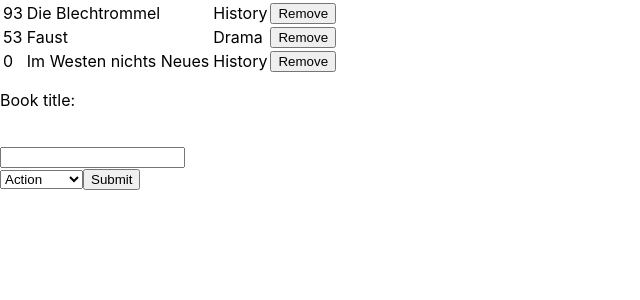
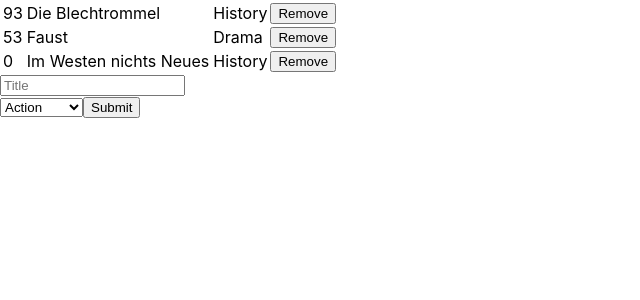
Before and after one commit to marcode95/bookstore, a React (Create React App) app: page / in a window 1280 px wide. Shown: the top 300 px of the page, without its empty margins (0-640 px from the left). Built offline with nearby package versions, Linux system fonts and the light colour scheme.

Commit message:
Change books to payload in line 20 of books.js (reducer) to fix bug, books can now be added

```diff
--- a/src/containers/BooksForm.js
+++ b/src/containers/BooksForm.js
@@ -32,11 +32,9 @@ const BooksForm = ({ createBook }) => {
   return (
     <div>
       <form method="POST" onSubmit={handleSubmit}>
-        <p>Book title:</p>
+        <input type="text" placeholder="Title" name="title" value={state.title} onChange={handleChange} required />
         <br />
-        <input type="text" id="bookTitle" name="title" value={state.title} onClick={handleChange} />
-        <br />
-        <select id="bookCategory" onClick={handleChange}>
+        <select onClick={handleChange}>
           {categories.map((cat) => (<option name="category" value={state.category} key={cat}>{cat}</option>))}
         </select>
         <input type="submit" id="bookSubmit" />
--- a/src/reducers/books.js
+++ b/src/reducers/books.js
@@ -17,12 +17,12 @@ const initialState = [
 ];
 
 const booksReducer = (state = initialState, action) => {
-  const { type, book } = action;
+  const { type, payload } = action;
   switch (type) {
     case 'CREATE_BOOK':
-      return state.concat(book);
+      return state.concat(payload);
     case 'REMOVE_BOOK':
-      return state.filter((oldBook) => oldBook !== action.payload);
+      return state.filter((oldBook) => oldBook !== payload);
     default:
       return state;
   }
```
